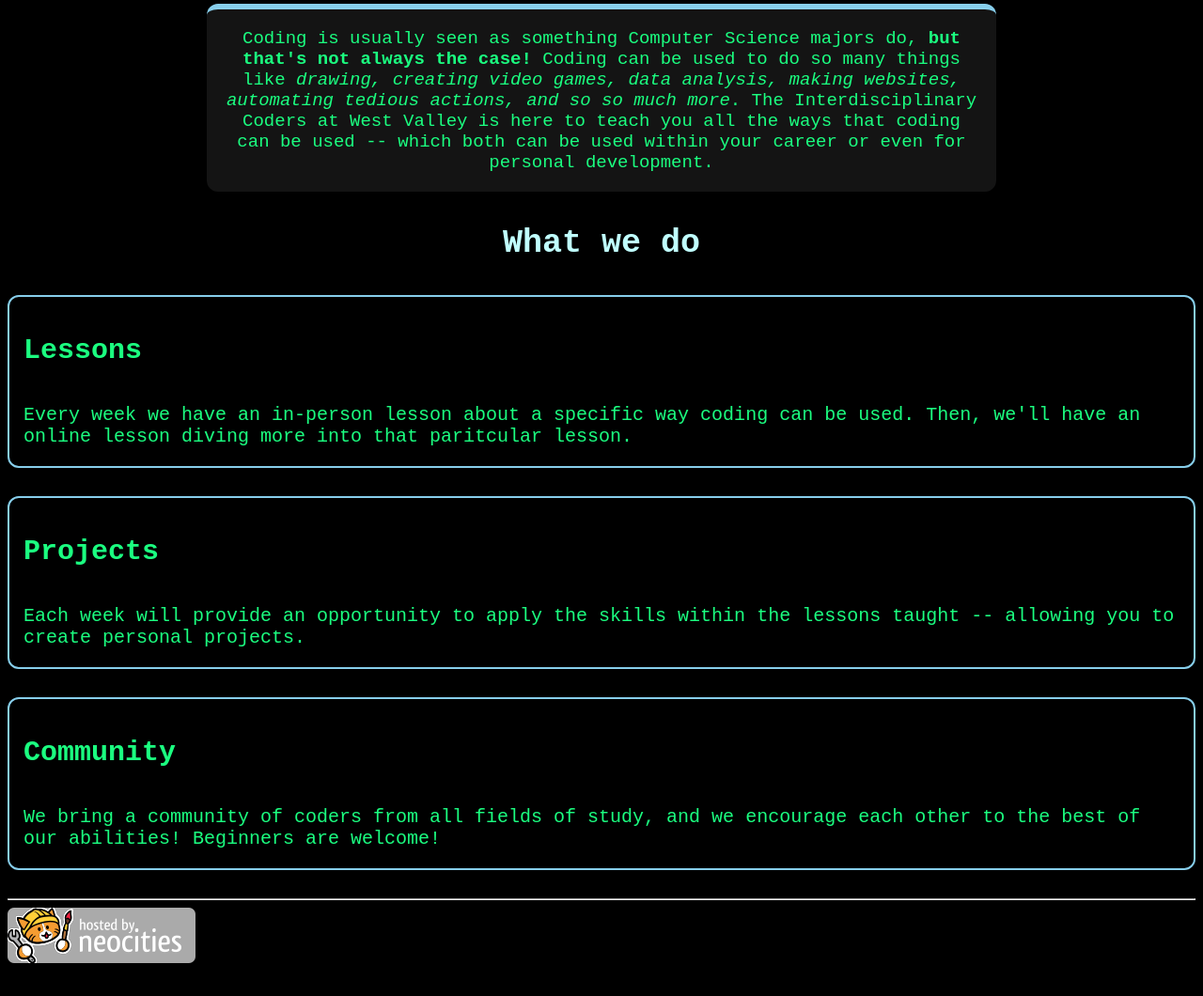
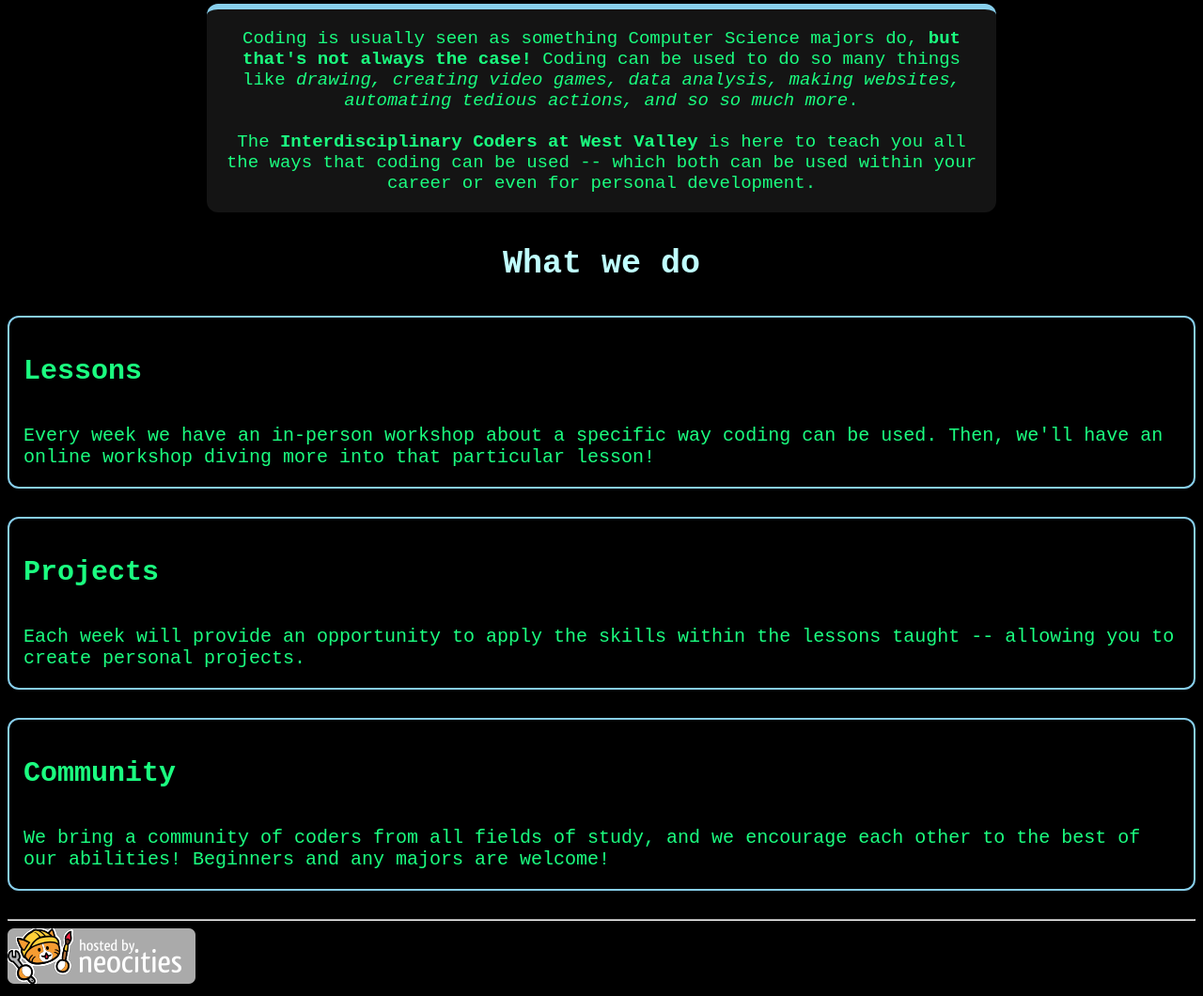
Before and after one commit to CookOLo/icwv-Website, a plain HTML site: page index.html in a window 1280 px wide. Shown: the part 99-1159 px from the top of the page at 94% size. Before the commit the page ends 1137 px from the top, so only its background shows below. Drawn offline with Linux system fonts and the light colour scheme.

Commit message:
fixed mispellings and did formatting

```diff
--- a/index.html
+++ b/index.html
@@ -18,7 +18,7 @@
 
     <div>
       <!-- <h3 style="color:#c0ffff; font-size:35px">About ICWV</h3> -->
-      <p class = "blurb">Coding is usually seen as something Computer Science majors do, <strong>but that's not always the case!</strong> Coding can be used to do so many things like <i>drawing, creating video games, data analysis, making websites, automating tedious actions, and so so much more</i>. The Interdisciplinary Coders at West Valley is here to teach you all the ways that coding can be used -- which both can be used within your career or even for personal development.</p>
+      <p class = "blurb">Coding is usually seen as something Computer Science majors do, <strong>but that's not always the case!</strong> Coding can be used to do so many things like <i>drawing, creating video games, data analysis, making websites, automating tedious actions, and so so much more</i>.<br><br>The <strong>Interdisciplinary Coders at West Valley</strong> is here to teach you all the ways that coding can be used -- which both can be used within your career or even for personal development.</p>
     </div>
 
 
@@ -26,7 +26,7 @@
 
     <div class="box">
       <h4 style="color:#1bff80; font-size:30px">Lessons</h4>
-      <p style="color:#1bff80; font-size:20px">Every week we have an in-person lesson about a specific way coding can be used. Then, we'll have an online lesson diving more into that paritcular lesson.</p>
+      <p style="color:#1bff80; font-size:20px">Every week we have an in-person workshop about a specific way coding can be used. Then, we'll have an online workshop diving more into that particular lesson!</p>
     </div>
 
     <div class="box">
@@ -36,7 +36,7 @@
 
     <div class="box">
       <h4 style="color:#1bff80; font-size:30px">Community</h4>
-      <p style="color:#1bff80; font-size:20px">We bring a community of coders from all fields of study, and we encourage each other to the best of our abilities! Beginners are welcome!</p>
+      <p style="color:#1bff80; font-size:20px">We bring a community of coders from all fields of study, and we encourage each other to the best of our abilities! Beginners and any majors are welcome!</p>
     </div>
 
 
```
